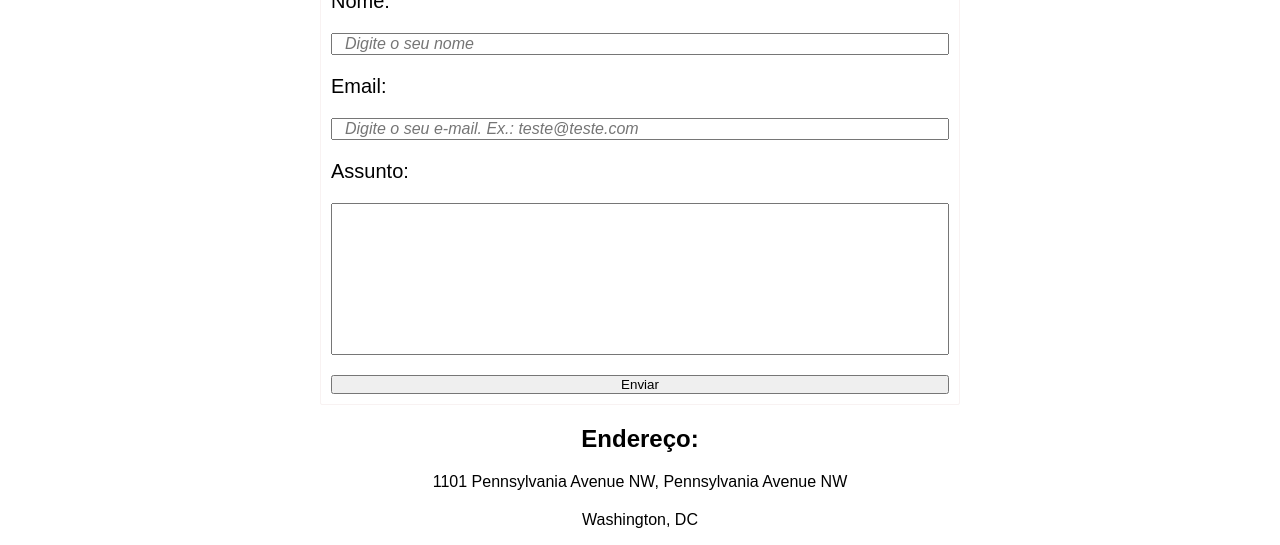
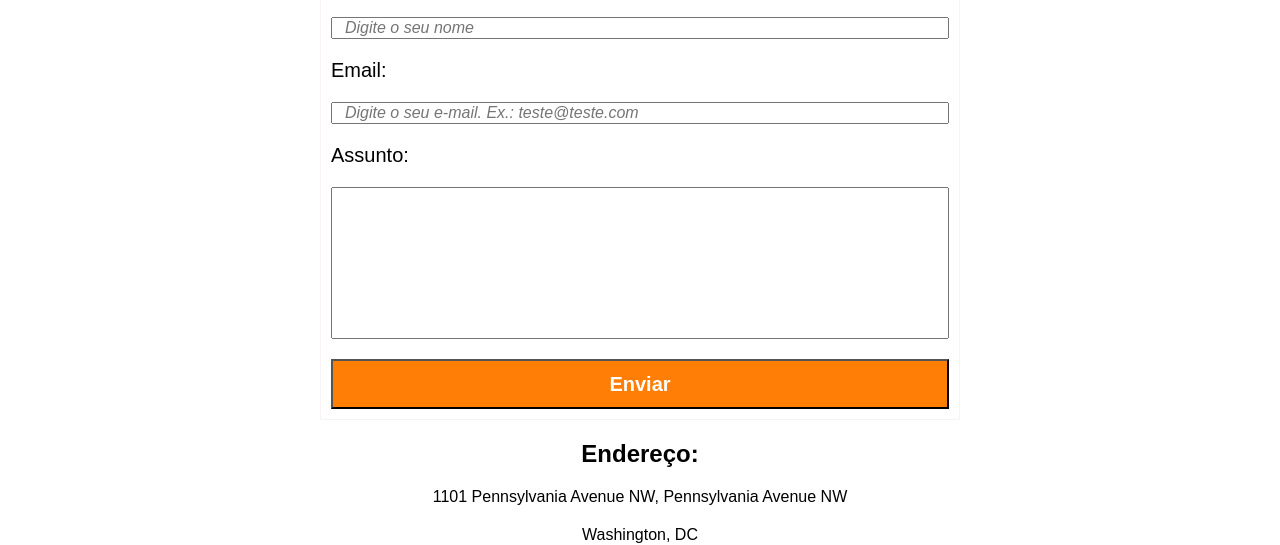
Before and after one commit to devgabrielnascimento/PortfolioTeste, a plain HTML site: page pages/formulario.html in a window 1280 px wide. Shown: the part 265-810 px from the top of the page. Drawn offline with Linux system fonts and the light colour scheme; files whose address does not match are found by name.

Commit message:
corrigindo problema no buttons

```diff
--- a/pages/formulario.html
+++ b/pages/formulario.html
@@ -39,7 +39,7 @@
             <input type="email" id="email" placeholder="Digite o seu e-mail. Ex.: teste@teste.com">
             <label for="assunto">Assunto: </label>
             <textarea name="" id="" cols="30" rows="10"></textarea>
-            <button id="button_">Enviar</button>
+            <button id="button_forms">Enviar</button>
         </form>
     </div>
     <h2>Endereço: </h2>
```
